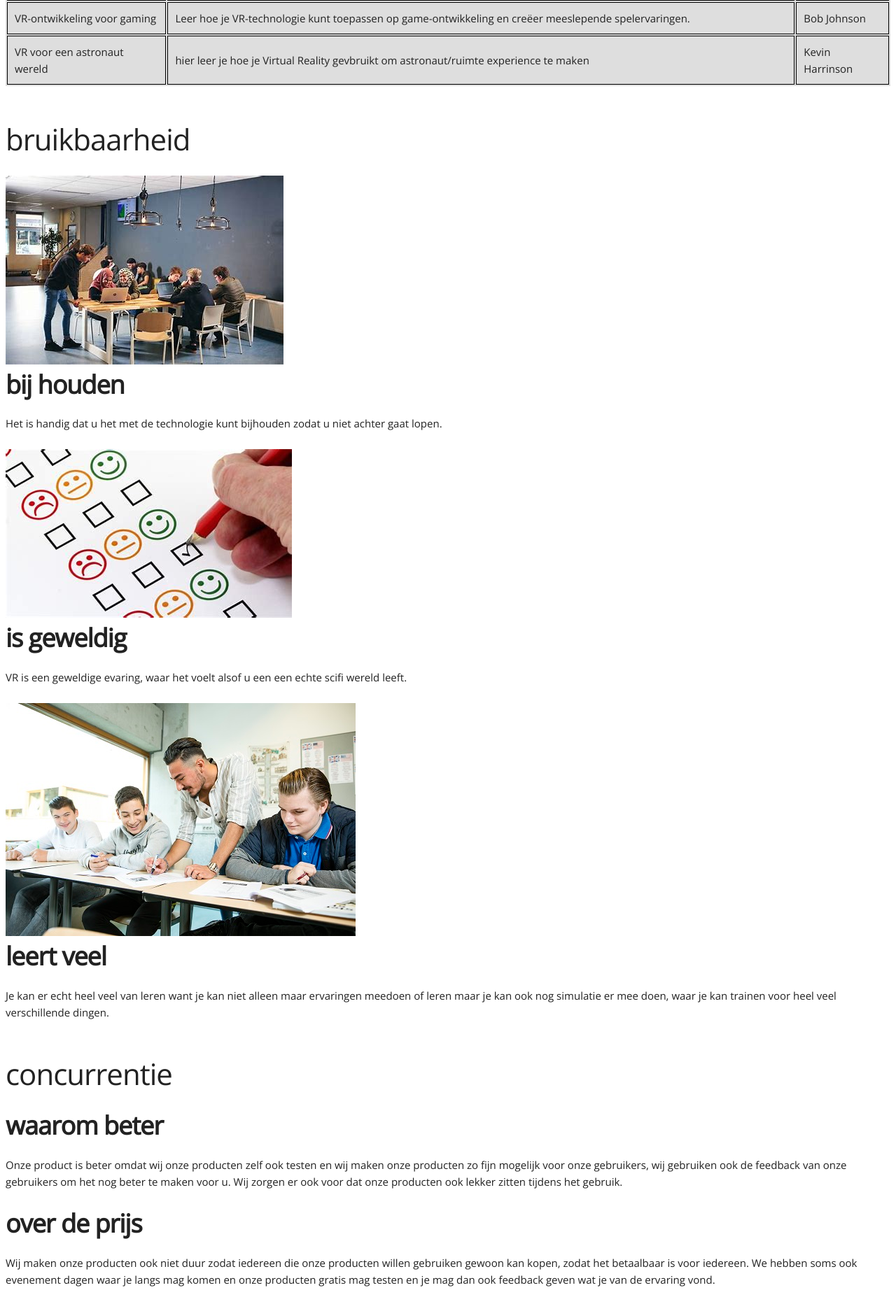
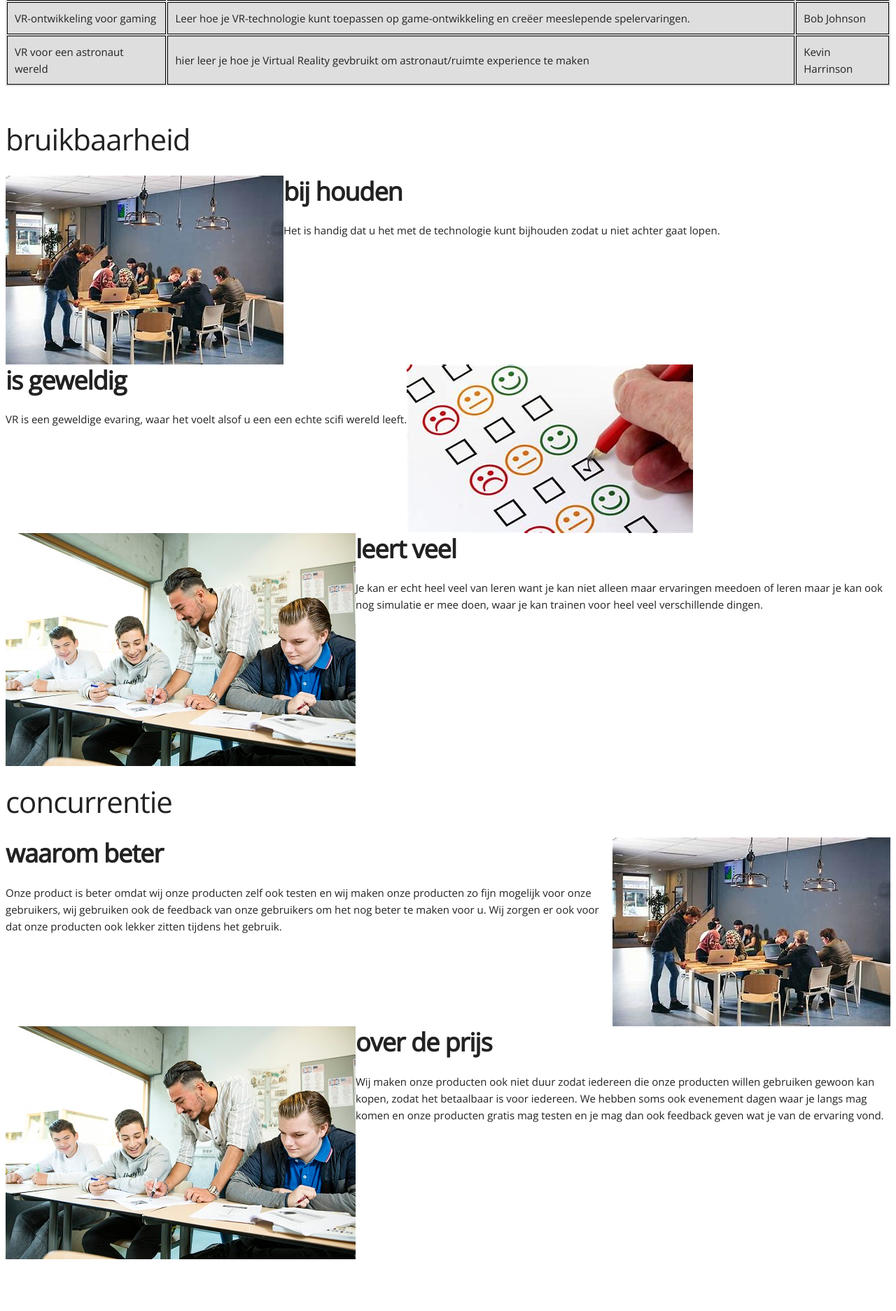
Before and after one commit to salmaazou/Project-3-p4, a PHP site: page /courses.php in a window 1280 px wide. Shown: the part 1160-3034 px from the top of the page at 70% size. After the commit the page ends 2960 px from the top, so only its background shows below. Run offline with PHP 8.4, Linux system fonts and the light colour scheme.

Commit message:
added some styling to the div.card with display flex andchanged the emmet cheatsheet of the div.info>div>h3 to div.info>div>div#text>h3 and added div's with the id text on the php page in the div.card and moved the text into the div id text

```diff
--- a/courses.php
+++ b/courses.php
@@ -80,18 +80,24 @@
 			<div class="info">
 				<div class="card">
 					<img src="uploaded_img/télécharger (1).jpg" alt="">
+					<div id="text">
 						<h3>bij houden</h3>
 						<p>Het is handig dat u het met de technologie kunt bijhouden zodat u niet achter gaat lopen.</p>
 					</div>
+				</div>
 				<div class="card">
-					<img src="uploaded_img/télécharger.jpg" alt="">
+					<div id="text">
 						<h3>is geweldig</h3>
 						<p>VR is een geweldige evaring, waar het voelt alsof u een een echte scifi wereld leeft.</p>
 					</div>
+					<img src="uploaded_img/télécharger.jpg" alt="">
+				</div>
 				<div class="card">
 					<img src="uploaded_img/Engels-horizontaal.jpg" alt="">
+					<div id="text">
 						<h3>leert veel</h3>
 						<p>Je kan er echt heel veel van leren want je kan niet alleen maar ervaringen meedoen of leren maar je kan ook nog simulatie er mee doen, waar je kan trainen voor heel veel verschillende dingen.</p>
+					</div>
 				</div>
 			</div>
 		</section>
@@ -99,12 +105,18 @@
 			<h2>concurrentie</h2>
 			<div class="info">
 				<div class="card">
+					<div id="text">
 						<h3>waarom beter</h3>
 						<p>Onze product is beter omdat wij onze producten zelf ook testen en wij maken onze producten zo fijn mogelijk voor onze gebruikers, wij gebruiken ook de feedback van onze gebruikers om het nog beter te maken voor u. Wij zorgen er ook voor dat onze producten ook lekker zitten tijdens het gebruik.</p>
 					</div>
+					<img src="uploaded_img/télécharger (1).jpg" alt="">
+				</div>
 				<div class="card">
+					<img src="uploaded_img/Engels-horizontaal.jpg" alt="">
+					<div id="text">
 						<h3>over de prijs</h3>
 						<p>Wij maken onze producten ook niet duur zodat iedereen die onze producten willen gebruiken gewoon kan kopen, zodat het betaalbaar is voor iedereen. We hebben soms ook evenement dagen waar je langs mag komen en onze producten gratis mag testen en je mag dan ook feedback geven wat je van de ervaring vond.</p>
+					</div>
 				</div>
 			</div>
 		</section>
--- a/css/about.css
+++ b/css/about.css
@@ -681,7 +681,7 @@ section {
 }
 
 /** makes the 3 title's in the 3 div's bigger and bring more attention to the title's */
-div.info>div>h3 {
+div.info>div>div#text>h3 {
 	font-weight: bold;
 }
 
@@ -689,3 +689,7 @@ div.info>div>h3 {
 h2 {
 	margin: 2.5rem 0rem 2.5rem 0rem;
 }
+
+section>div.info>div.card {
+	display: flex;
+}
```
Lines whose indentation alone changed are shown as unchanged.
